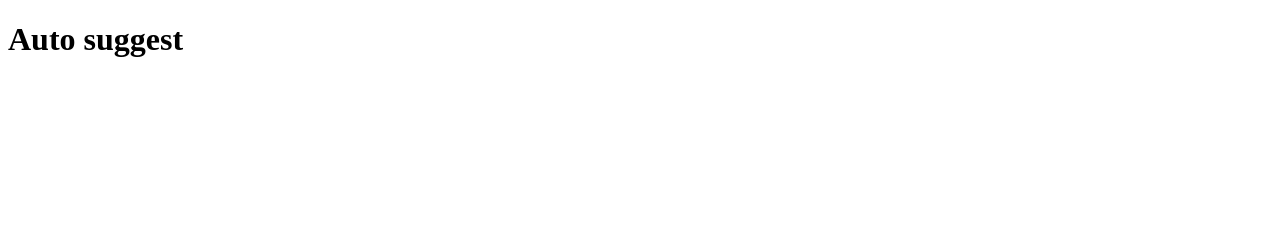
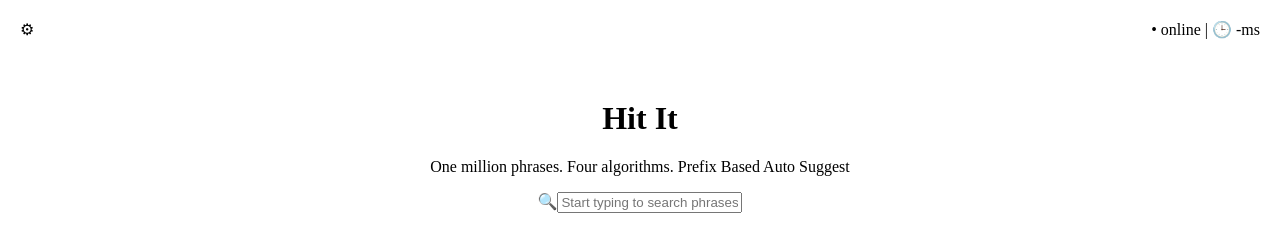
Before and after one commit to Harshika-KC9/auto_suggest, a website: page frontend/pages/auto_suggest.html in a window 1280 px wide. Drawn offline with Linux system fonts and the light colour scheme.

Commit message:
search1-eng1

```diff
--- a/frontend/pages/auto_suggest.html
+++ b/frontend/pages/auto_suggest.html
@@ -5,7 +5,34 @@
     <meta name="viewport" content="width=device-width, initial-scale=1.0">
     <title>Document</title>
 </head>
+<style>
+    body{
+        text-align: center;
+    }
+   .left-bar{
+    position:fixed;
+    top:20px;
+    left:20px;
+    }
+    .right-bar{
+        position:fixed;
+        top:20px;
+        right:20px;
+    }
+    .search-section{
+        text-align:center;
+        margin-top: 100px;
+    }
+</style>
 <body>
-    <h1>Auto suggest</h1>
+    <div>
+    <span class="left-bar">&#9881;</span>
+    <span class="right-bar">&#x2022; online | &#x1F552; -ms</span>
+    </div>
+    <div class="search-section">
+    <h1>Hit It</h1>
+    <p> One million phrases. Four algorithms. Prefix Based Auto Suggest</p>
+    <span>&#128269;<input placeholder="Start typing to search phrases"></span>
+    </div>
 </body>
 </html>
```
